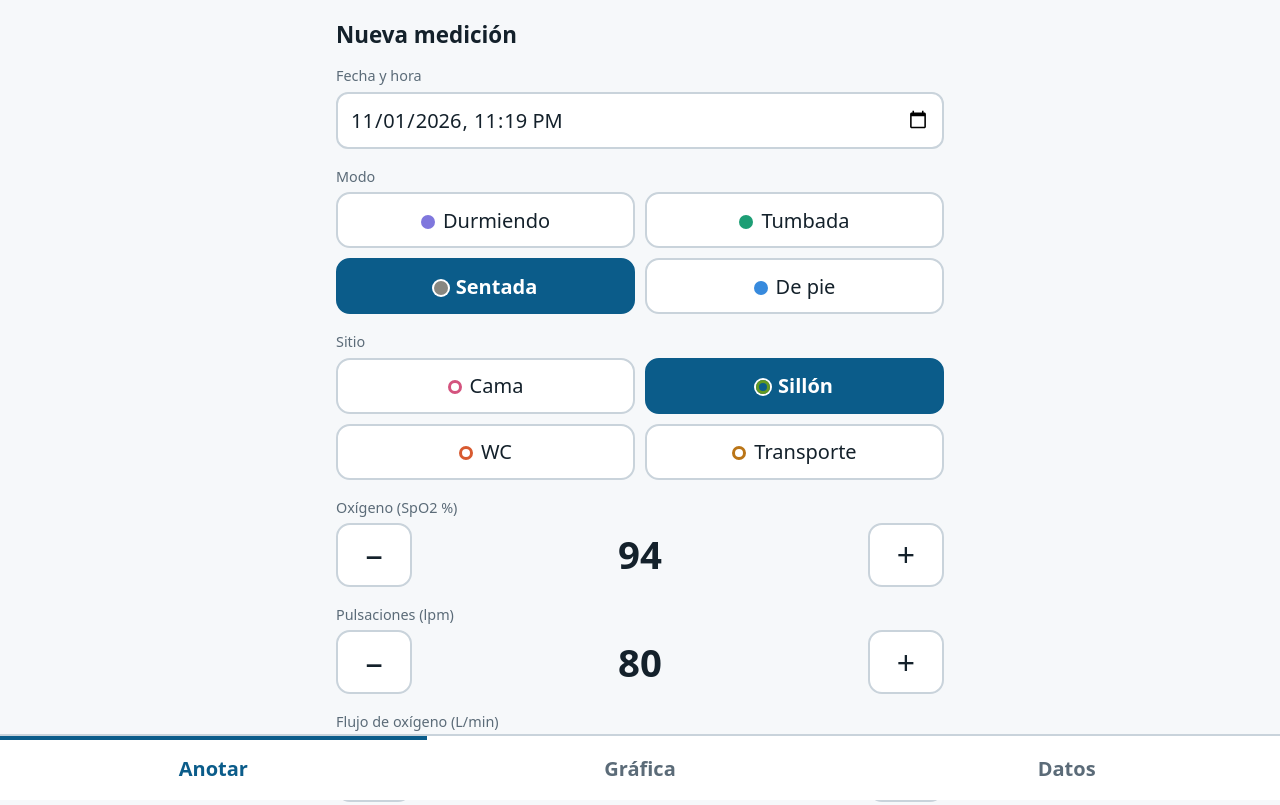
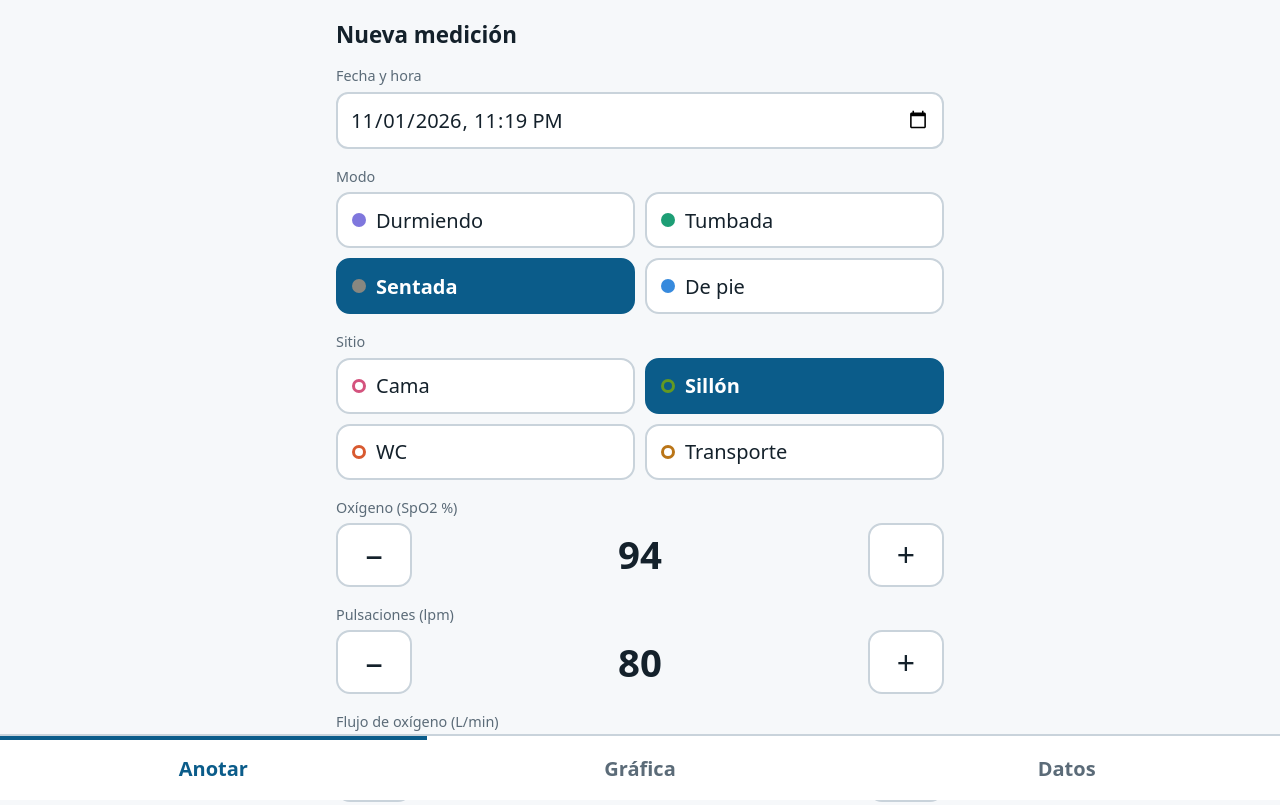
Before and after one commit to carlosloureda/MiOxigeno, a plain HTML site: page index.html in a window 1280 px wide. Shown: the top 805 px of the page. Drawn offline with Linux system fonts and the light colour scheme.

Commit message:
Botones de elección: punto en columna fija y texto alineado a la izquierda
Co-Authored-By: Claude Sonnet 5.5 <noreply@anthropic.com>
Claude-Session: https://claude.ai/code/session_01YC1XPZNAeUnJgghKMjxHDj

```diff
--- a/style.css
+++ b/style.css
@@ -70,6 +70,9 @@ input[type="text"], input[type="datetime-local"], select {
   background: var(--card);
   color: var(--text);
 }
+/* Punto de color en una columna fija y texto alineado a la izquierda: todos los textos empiezan en la misma x. */
+.choices button { display: flex; align-items: center; justify-content: flex-start; gap: 10px; padding: 0 14px; text-align: left; }
+.choices .dot { flex: none; margin-right: 0; box-shadow: none; }
 .choices button[aria-pressed="true"] {
   background: var(--accent);
   border-color: var(--accent);
```
